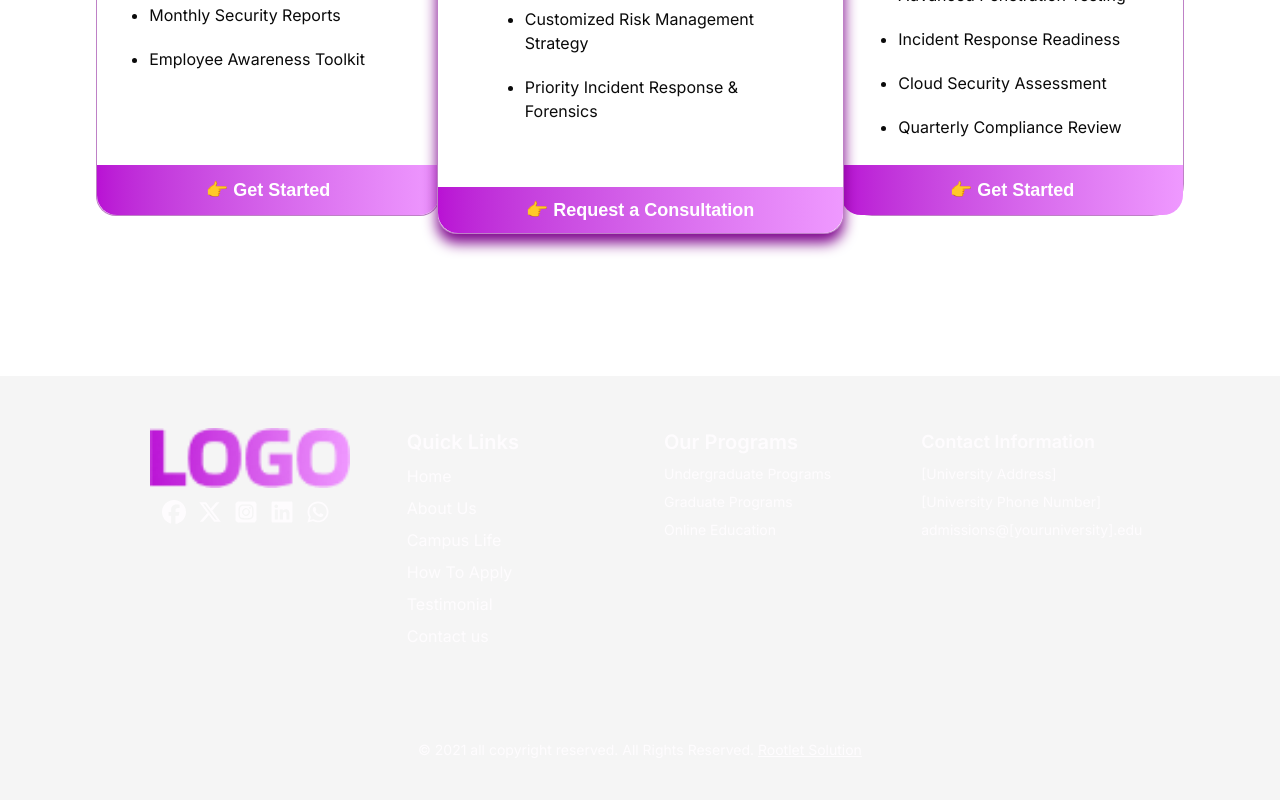
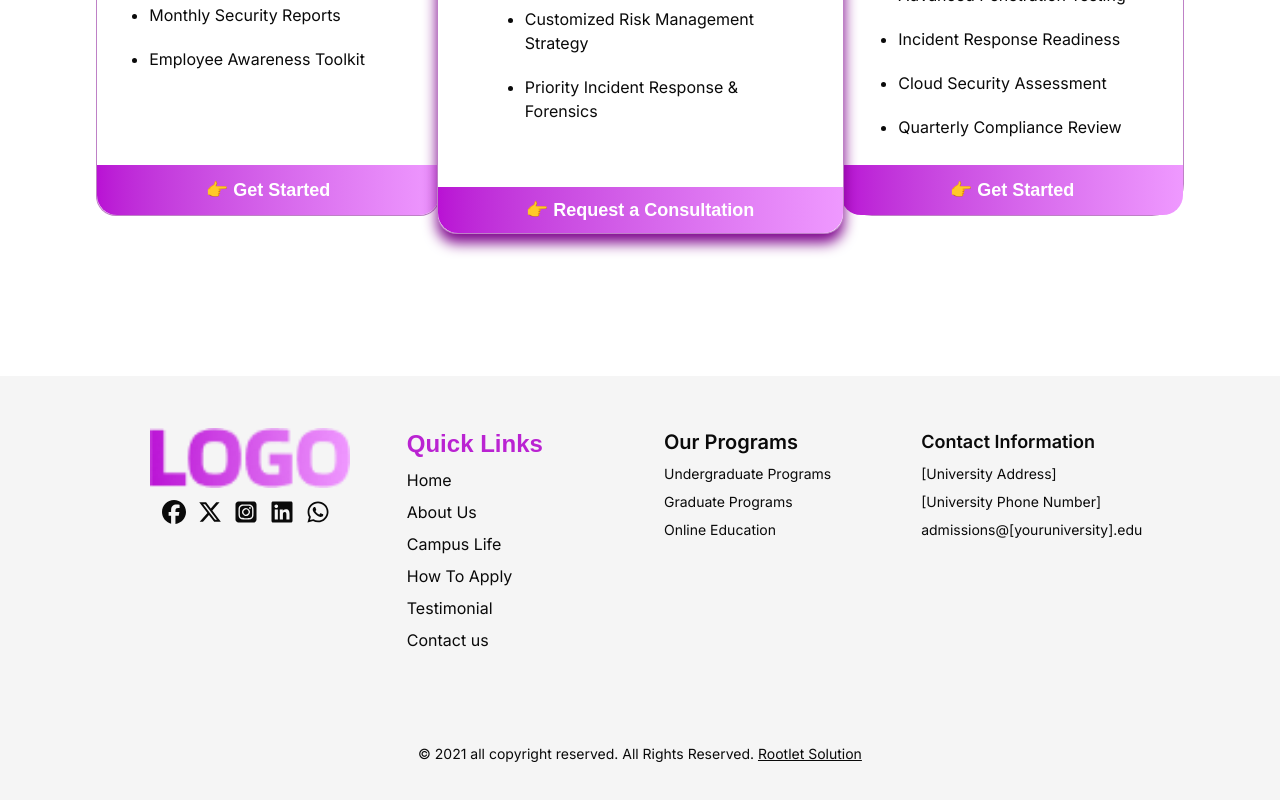
Before and after one commit to Maryammuhammadafzal/Cyber-Security-Landing-Page, a Next.js app: page /pricing in a window 1280 px wide. Shown: the part 816-1616 px from the top of the page. Built offline with nearby package versions, Linux system fonts and the light colour scheme; a web font is replaced by a local one.

Commit message:
creating Footer

```diff
--- a/src/components/Footer.tsx
+++ b/src/components/Footer.tsx
@@ -20,7 +20,7 @@ const Footer = () => {
         },
     ];
     return (
-        <div className="w-full bg-secondary text-primary h-auto gap-5 flex justify-center items-center py-10 px-3">
+        <div className="w-full bg-secondary  h-auto gap-5 flex justify-center items-center py-10 px-3">
             <div className=" w-[80%] max-lg:w-[95%] max-md:w-full  h-auto flex flex-col gap-10 justify-center items-center">
                 <div className="footerContent max-sm:justify-center w-full h-auto grid lg:grid-cols-4 sm:grid-cols-2 grid-cols-1 justify-between mb-3 gap-6 ">
                     <div className="left w-full max-sm:flex max-sm:flex-col max-sm:justify-center max-sm:items-center p-3 h-auto">
@@ -40,9 +40,7 @@ const Footer = () => {
                     </div>
 
                     <div className="max-sm:w-full max-sm:py-3 w-full p-3 h-auto ">
-                        <h4 className="text-primary text-xl  capitalize font-semibold">
-                            Quick Links
-                        </h4>
+                        <h4 className='font-mono lg:text-2xl text-xl font-bold text-[#BA23D2] w-fit'>Quick Links</h4>
                         <ul className="list-none text-base py-2  gap-2 flex flex-col ">
                             <li className="  font-normal">
                                 <a href="#" className="">
@@ -78,7 +76,7 @@ const Footer = () => {
                         </ul>
                     </div>
                     <div className="middle  max-sm:py-3 w-full p-3 h-auto">
-                        <h4 className="text-primary text-xl capitalize font-semibold">
+                        <h4 className=" text-xl capitalize font-semibold">
                             Our Programs
                         </h4>
                         <ul className="list-none py-2 gap-2 flex flex-col ">
@@ -94,7 +92,7 @@ const Footer = () => {
                         </ul>
                     </div>
                     <div className="left max-sm:w-full max-sm:px-3 gap-10  max-sm:py-3 w-full p-3  h-auto max-[900px]:w-full">
-                        <h4 className="text-primary text-lg capitalize font-semibold ">
+                        <h4 className=" text-lg capitalize font-semibold ">
                             Contact Information
                         </h4>
                         <ul className="list-none py-2 gap-2 flex flex-col ">
```
